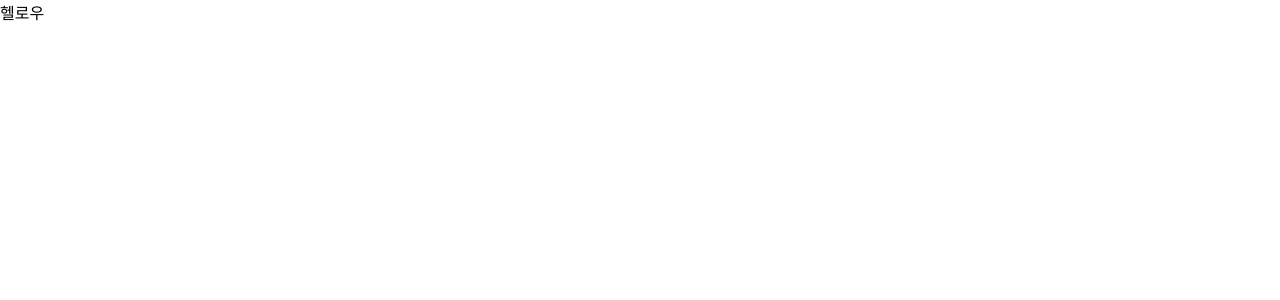
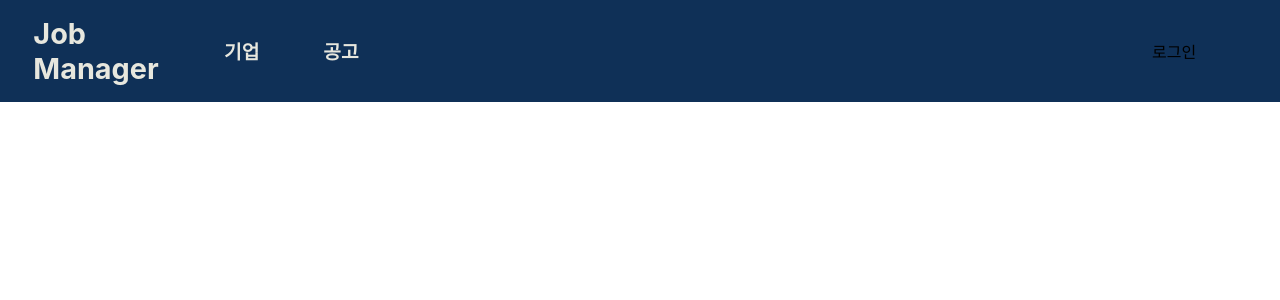
Before and after one commit to hongikbros/frontend, a React (Create React App) app: page / in a window 1280 px wide. Shown: the top 300 px of the page. Built offline with nearby package versions, Linux system fonts and the light colour scheme.

Commit message:
feature:navbar link item layout a 태그 visited, link, hover, active 스타일링 조정 a 태그로 items 내부 작성 헤더 배경색 변경 링크 클릭 애니메이션 효과 설정 로고 컬러 변경 및 링크 컬러 맞춤

```diff
--- a/src/component/app.jsx
+++ /dev/null
@@ -1,9 +0,0 @@
-import React, { Component } from 'react';
-
-class App extends Component {
-  render() {
-    return <div>헬로우</div>;
-  }
-}
-
-export default App;
--- /dev/null
+++ b/src/component/header.jsx
@@ -0,0 +1,19 @@
+import React, { Component } from 'react';
+import style from '../css/header.module.css';
+import LoginButton from './login_button';
+import Logo from './logo';
+import Navbar from './navbar';
+
+class Header extends Component {
+  render() {
+    return (
+      <header className={style.header}>
+        <Logo />
+        <Navbar />
+        <LoginButton />
+      </header>
+    );
+  }
+}
+
+export default Header;
--- /dev/null
+++ b/src/component/login_button.jsx
@@ -0,0 +1,14 @@
+import React, { Component } from 'react';
+import style from '../css/login_button.module.css';
+
+class LoginButton extends Component {
+  render() {
+    return (
+      <button type="button" className={style.login__btn}>
+        로그인
+      </button>
+    );
+  }
+}
+
+export default LoginButton;
--- /dev/null
+++ b/src/component/logo.jsx
@@ -0,0 +1,16 @@
+import React, { Component } from 'react';
+import style from '../css/logo.module.css';
+
+class Logo extends Component {
+  render() {
+    return (
+      <div className={style.logo}>
+        Job
+        <br />
+        Manager
+      </div>
+    );
+  }
+}
+
+export default Logo;
--- /dev/null
+++ b/src/component/navbar.jsx
@@ -0,0 +1,25 @@
+import React, { Component } from 'react';
+import style from '../css/navbar.module.css';
+
+class Navbar extends Component {
+  render() {
+    return (
+      <nav className={style.navbar}>
+        <ul className={style.navbar__link}>
+          <li className={style.navbar__linkItems}>
+            <a href="company" className={style.navbar__linkItemsContent}>
+              기업
+            </a>
+          </li>
+          <li className={style.navbar__linkItems}>
+            <a href="hire_board" className={style.navbar__linkItemsContent}>
+              공고
+            </a>
+          </li>
+        </ul>
+      </nav>
+    );
+  }
+}
+
+export default Navbar;
--- /dev/null
+++ b/src/css/header.module.css
@@ -0,0 +1,7 @@
+.header {
+  width: 100%;
+  display: flex;
+  align-items: center;
+  background-color: #0f3057;
+  padding: 1rem 0;
+}
--- /dev/null
+++ b/src/css/login_button.module.css
@@ -0,0 +1,3 @@
+.login__btn {
+  width: 10%;
+}
--- /dev/null
+++ b/src/css/logo.module.css
@@ -0,0 +1,9 @@
+.logo {
+  width: 15%;
+  display: flex;
+  align-items: center;
+  justify-content: center;
+  font-weight: bold;
+  font-size: 1.8rem;
+  color: #e7e7de;
+}
--- /dev/null
+++ b/src/css/navbar.module.css
@@ -0,0 +1,41 @@
+.navbar {
+  width: 75%;
+}
+
+.navbar__link {
+  display: flex;
+  padding: 0 2rem;
+}
+
+.navbar__linkItems {
+  margin-right: 4rem;
+  font-weight: 600;
+  font-size: 1.2rem;
+}
+
+.navbar__linkItemsContent,
+.navbar__linkItemsContent:active,
+.navbar__linkItemsContent:link,
+.navbar__linkItemsContent:visited,
+.navbar__linkItemsContent:hover {
+  all: unset;
+  text-decoration: none;
+  color: #e7e7de;
+  cursor: pointer;
+}
+
+.navbar__linkItemsContent:hover {
+  animation: change-color 0.3s forwards;
+}
+
+@keyframes change-color {
+  from {
+    font-size: 1.2rem;
+  }
+  50% {
+    opacity: 0.5;
+  }
+  to {
+    font-size: 1.35rem;
+  }
+}
--- a/src/index.css
+++ b/src/index.css
@@ -7,6 +7,21 @@ body {
   -moz-osx-font-smoothing: grayscale;
 }
 
+* {
+  box-sizing: border-box;
+}
+
+button {
+  all: unset;
+}
+
+ul {
+  all: unset;
+  margin: 0;
+  padding: 0;
+  list-style: none;
+}
+
 code {
   font-family: source-code-pro, Menlo, Monaco, Consolas, 'Courier New',
     monospace;
--- a/src/index.js
+++ b/src/index.js
@@ -1,11 +1,11 @@
 import React from 'react';
 import ReactDOM from 'react-dom';
-import App from './component/app';
+import Header from './component/header';
 import './index.css';
 
 ReactDOM.render(
   <React.StrictMode>
-    <App />
+    <Header />
   </React.StrictMode>,
   document.getElementById('root'),
 );
```
Also changed, not shown: 2 other files (tests, documents, lock files or other folders).
